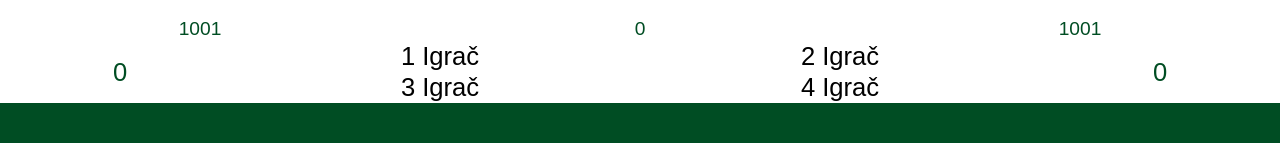
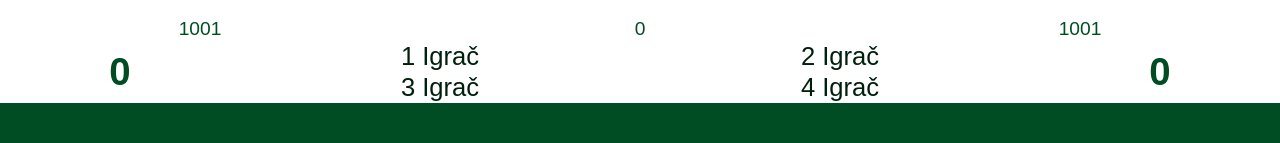
Before and after one commit to webdevcodeblue/Bela-Blok, a plain HTML site: page index.html in a window 1280 px wide. Shown: the part 557-700 px from the top of the page. Drawn offline with Linux system fonts and the light colour scheme.

Commit message:
izmjena-boja

```diff
--- a/index.html
+++ b/index.html
@@ -90,11 +90,13 @@
 
       .team-name {
         font-size: 0.6rem;
+        color: #00200d;
       }
 
       .team-wins {
-        font-size: 0.4rem;
+        font-size: 0.6rem;
         color: #004d23;
+        font-weight: bold;
       }
 
       .point-diff {
```
